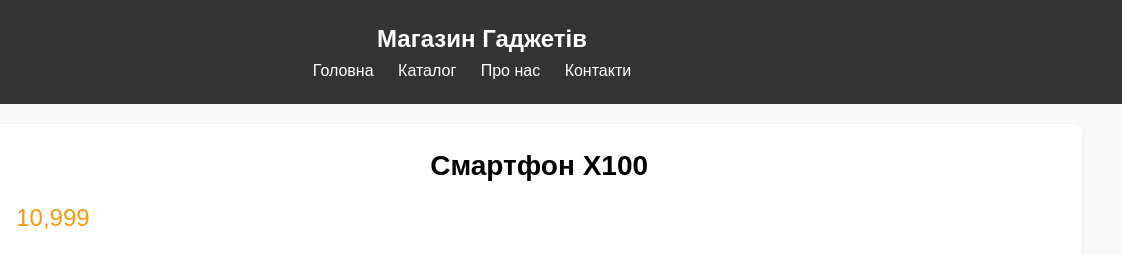
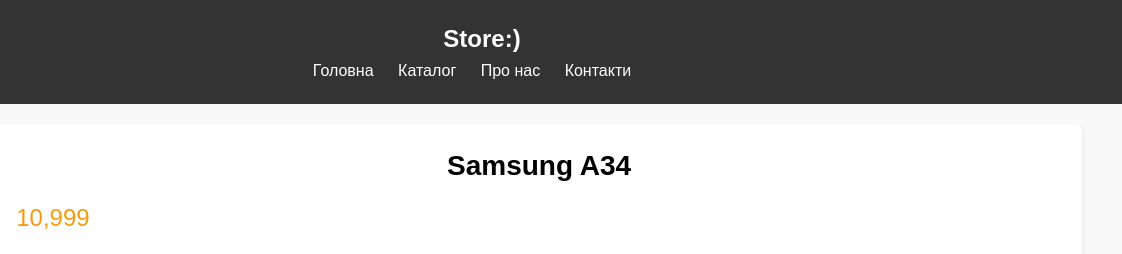
Before and after one commit to vika316/lab3, a plain HTML site: page catalog.html in a window 1280 px wide. Shown: the top 254 px of the page, 158-1280 px from the left. Drawn offline with Linux system fonts and the light colour scheme.

Commit message:
Update catalog.html

```diff
--- a/catalog.html
+++ b/catalog.html
@@ -10,7 +10,7 @@
     <!-- Верхній колонтитул -->
     <header>
         <div class="logo">
-            <h1>Магазин Гаджетів</h1>
+            <h1>Store:)</h1>
         </div>
         <nav class="main-nav">
             <ul>
@@ -29,7 +29,7 @@
         </div>
 
         <div class="product-info">
-            <h2>Смартфон X100</h2>
+            <h2>Samsung A34</h2>
             <p class="price"> 10,999</p>
             <p class="description">
                 Samsung A35 має високоякісну камеру, потужний процесор та ємну батарею, що забезпечує тривалу роботу. Він ідеально підходить для щоденного використання та задоволення всіх потреб сучасного користувача.
```
